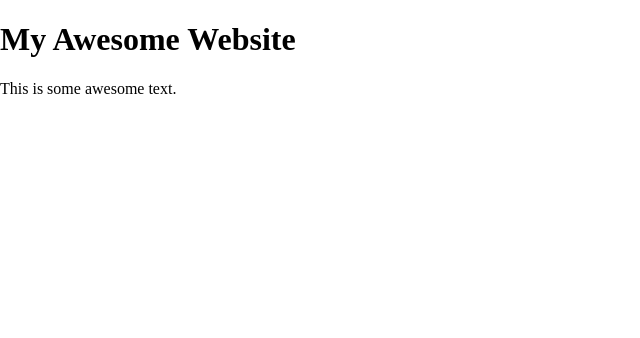
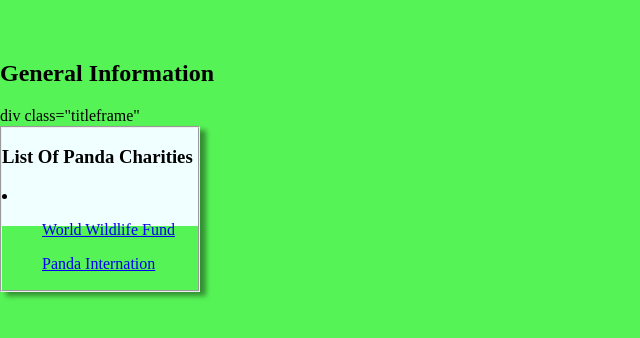
Before and after one commit to CTECH-IT/independent-project-2-ShadowPowerRift, a PHP site: page / in a window 1280 px wide. Shown: the top 338 px of the page, without its empty margins (0-640 px from the left). Run offline with PHP 8.4, Linux system fonts and the light colour scheme.

Commit message:
Commit #1

```diff
--- a/index.html
+++ b/index.html
@@ -3,7 +3,7 @@
 
   <head>
     <meta charset="utf-8">
-    <title>My Awesome Website</title>
+    <title>Panda Internation</title>
     <meta name="author" content="Put your name here">
 
     <link rel="stylesheet" href="https://cdnjs.cloudflare.com/ajax/libs/normalize/8.0.1/normalize.min.css">
@@ -12,9 +12,33 @@
 
 <body>
   <header>
-    <h1 class="page-title">My Awesome Website</h1>
-    <p>This is some awesome text.</p>
+    <h1 class="page-title"></h1>
+    <p></p>
   </header>
+<header>
+<img source="" alt="">
+<div class="frame2">
+  <h2>General Information</h2>
+</div>
+</header>
+
+div class="titleframe"
+
+
+  <div class="frame">
+    <div class="column 3">
+      <div class="p-one">
+        <h3>
+          List Of Panda Charities
+        </h3>
+        <li>
+          <ul><a href="https://www.worldwildlife.org/">World Wildlife Fund</a></ul>
+          <ul> <a href="https://www.coloradogives.org/Pandas/overview?step=_">Panda Internation</a></ul>
+        </li>
+      </div>
+    </div>
+  </div>
+
 
   <script src="scripts/main.js"></script>
 </body>
--- a/stylesheets/styles.css
+++ b/stylesheets/styles.css
@@ -1 +1,31 @@
 /* Put your CSS here */
+
+body {
+    align-items: center;
+    background-color: rgba(14, 238, 14, 0.699);
+    background-image: none;
+}
+.frame {
+    width: 200px;
+    height: 100px;
+    background-color: azure;
+    border-width: 10px;
+}
+.frame2 {
+    width: 75 px
+}
+.p-one {
+    border-style: groove;
+    border-width: 2px;
+    box-shadow: 6px 4px 5px rgba(0, 0, 0, 0.411)
+}
+.button {
+
+}
+.h2 {
+  margin-left: 500px;
+}
+.backgroundimage {
+    float: right;
+    float: left;
+}
```
